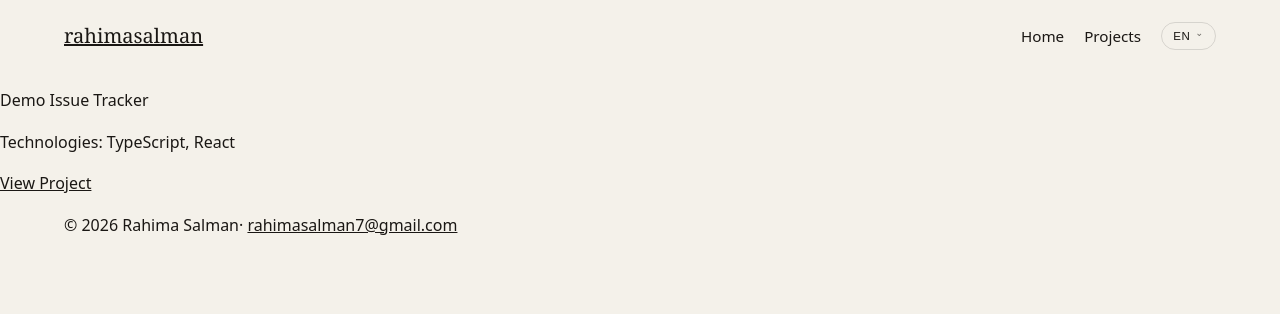
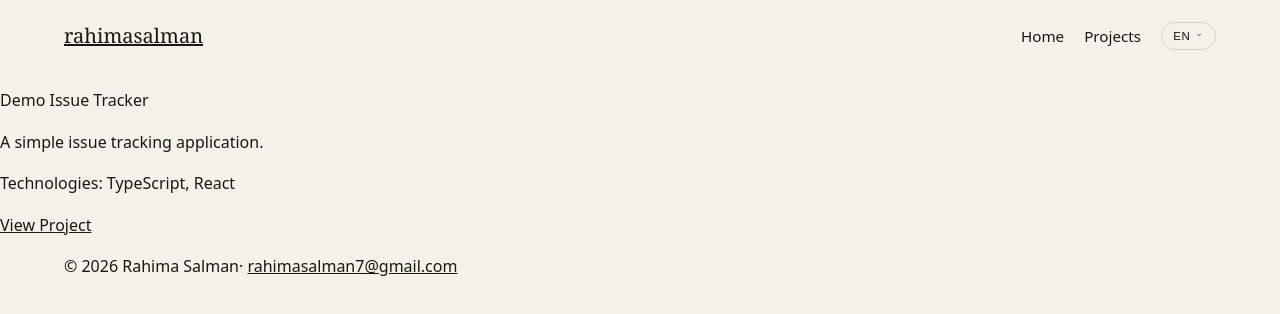
Before and after one commit to rahimasalman/rahima-salman-portfolio, a Nuxt app: page /projects/demo-issue-tracker in a window 1280 px wide. Shown: the top 314 px of the page. Built offline with nearby package versions, Linux system fonts and the light colour scheme.

Commit message:
feat: enhance project descriptions with multilingual support and improve routing

```diff
--- a/app/pages/index.vue
+++ b/app/pages/index.vue
@@ -59,7 +59,6 @@ const { t } = useI18n()
 const localePath = useLocalePath()
 
 const featured = projects.slice(0, 3)
-
 
 useSeoMeta({
   title: () => t('seo.title'),
--- a/app/pages/projects/[slug].vue
+++ b/app/pages/projects/[slug].vue
@@ -1,7 +1,6 @@
 <script setup lang="ts">
 import {projects} from "~/data/projects";
 const route = useRoute();
-
 const selectedProject = projects.find((project) => project.slug === route.params.slug)
 if (!selectedProject) {
   throw createError({ statusCode: 404, statusMessage: 'Project not found' })
@@ -10,7 +9,7 @@ if (!selectedProject) {
 <template>
   <div>
     <p> {{selectedProject.title}} </p>
-    <p> {{selectedProject.description}} </p>
+    <p>{{ $t('projects.items.' + selectedProject.slug + '.description') }}</p>
     <p> Technologies: {{selectedProject.tech.join(', ')}} </p>
     <a  :href="selectedProject.link" target="_blank">View Project</a>
   </div>
--- a/app/pages/projects/index.vue
+++ b/app/pages/projects/index.vue
@@ -1,10 +1,11 @@
 <script setup lang="ts">
 import {projects} from "~/data/projects";
+const localePath = useLocalePath()
+
 </script>
 <template>
 <div  v-for="project in projects" :key="project.slug">
   <p> {{project.title}} </p>
-  <p> {{project.description}} </p>
   <p> Technologies: {{project.tech.join(', ')}} </p>
   <NuxtLink :to="localePath('/projects/' + project.slug)">View Project</NuxtLink>
 </div>
--- a/nuxt.config.ts
+++ b/nuxt.config.ts
@@ -25,5 +25,7 @@ export default defineNuxtConfig({
         // '/activity': {swr: 3600},      // 1 saat keş: köhnəni ver, arxada təzələ
         '/activity': {isr: 3600},      // 1 saat keş: CDN-də statik kimi saxla, N saniyədən sonra təzələ
         // '/activity': {isr: true},       // növbəti deploy-a qədər keş (tam statik kimi)
+        '/projects': { prerender: true },
+        '/projects/**': { prerender: true },
     }
 })
```
